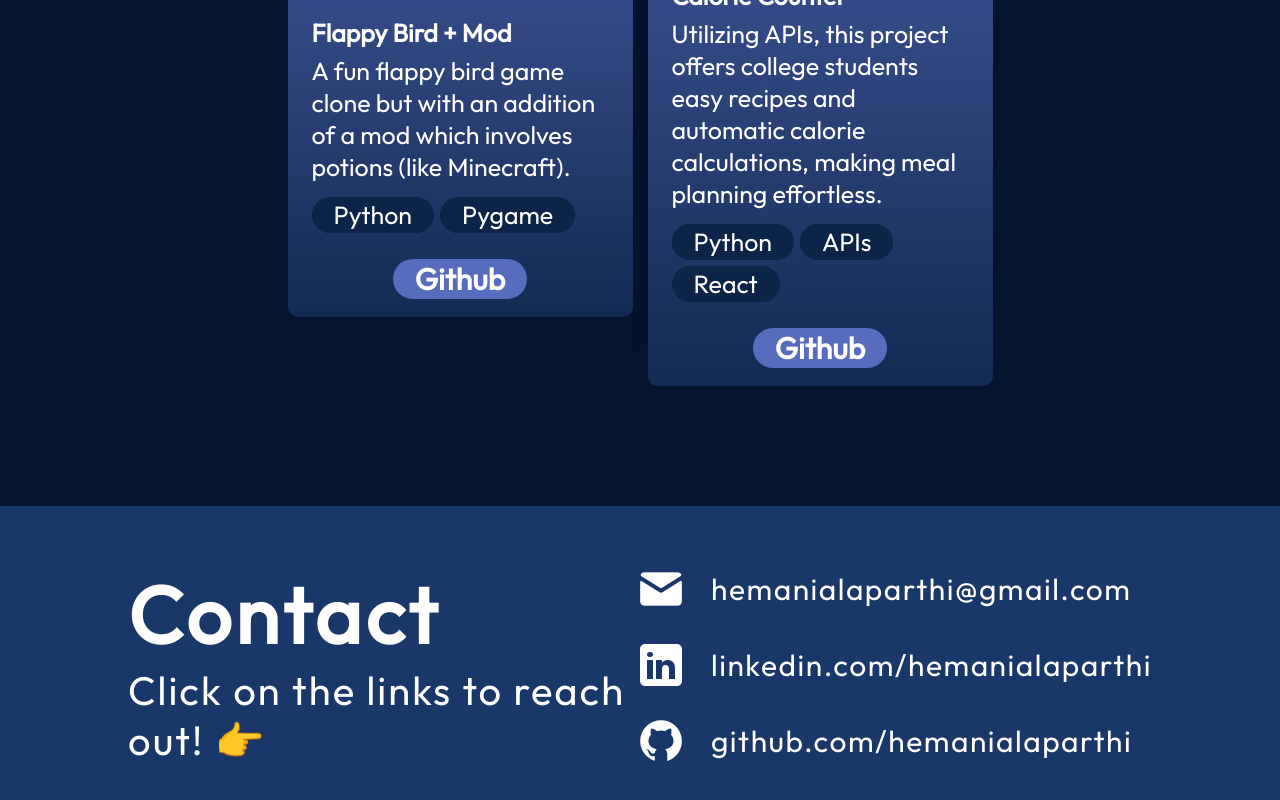
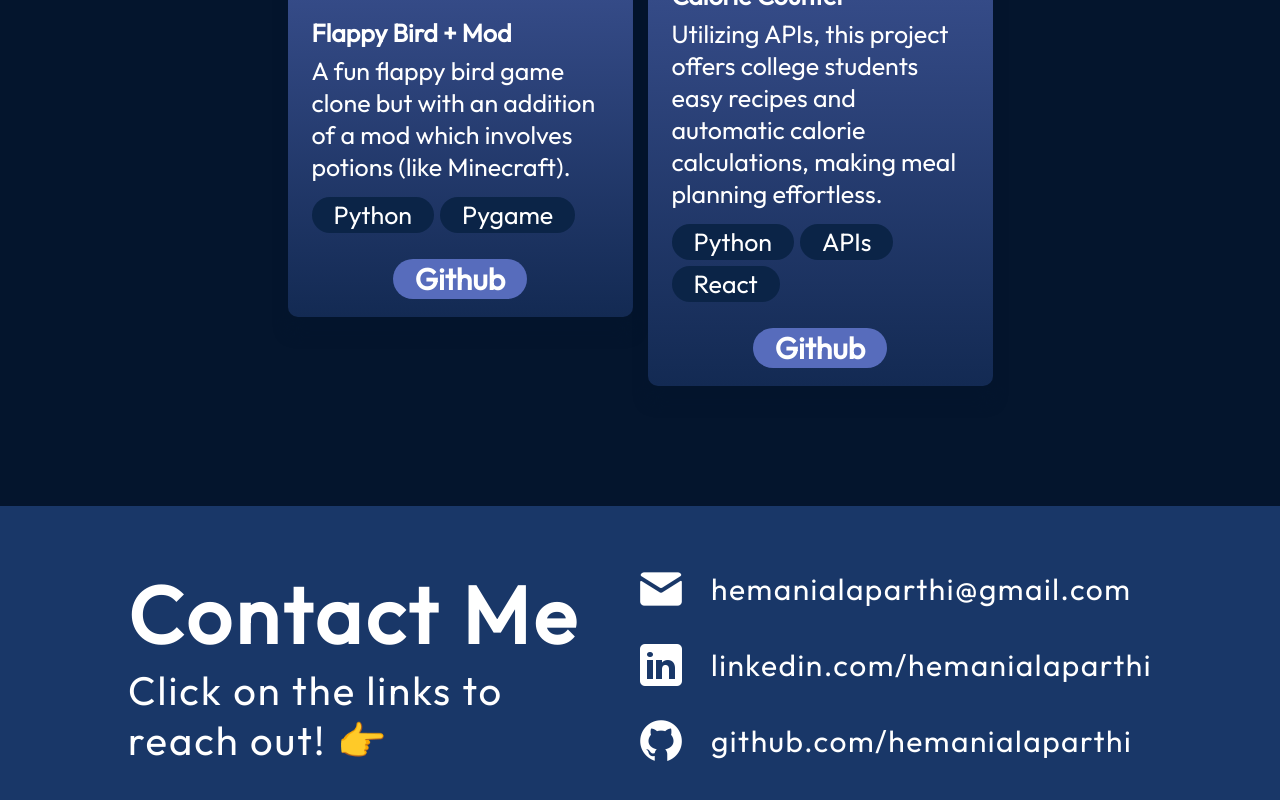
Before and after one commit to hemanialaparthi/hemani-portfolio-website, a React (Vite) app in the folder hemani-web-portfolio/: page / in a window 1280 px wide. Shown: the part 3204-4004 px from the top of the page. Built offline with nearby package versions, Linux system fonts and the light colour scheme.

Commit message:
edit: changes to css

```diff
--- a/hemani-web-portfolio/src/components/Contact/Contact.jsx
+++ b/hemani-web-portfolio/src/components/Contact/Contact.jsx
@@ -7,7 +7,7 @@ export const Contact = () => {
   return (
     <footer id="contact" className={styles.container}>
       <div className={styles.text}>
-        <h2>Contact</h2>
+        <h2>Contact Me</h2>
         <p>Click on the links to reach out! 👉</p>
       </div>
       <ul className={styles.links}>
--- a/hemani-web-portfolio/src/components/Contact/Contact.module.css
+++ b/hemani-web-portfolio/src/components/Contact/Contact.module.css
@@ -22,6 +22,7 @@
   font-size: 40px;
   font-weight: 400;
   letter-spacing: 2px;
+  padding-right: 10%;
 }
 
 .links {
--- a/hemani-web-portfolio/src/components/Projects/Projects.module.css
+++ b/hemani-web-portfolio/src/components/Projects/Projects.module.css
@@ -12,6 +12,7 @@
   font-weight: 700;
   letter-spacing: 1.75px;
   text-transform: uppercase;
+  font-style: var(--font-roboto);
 }
 
 .projects {
```
